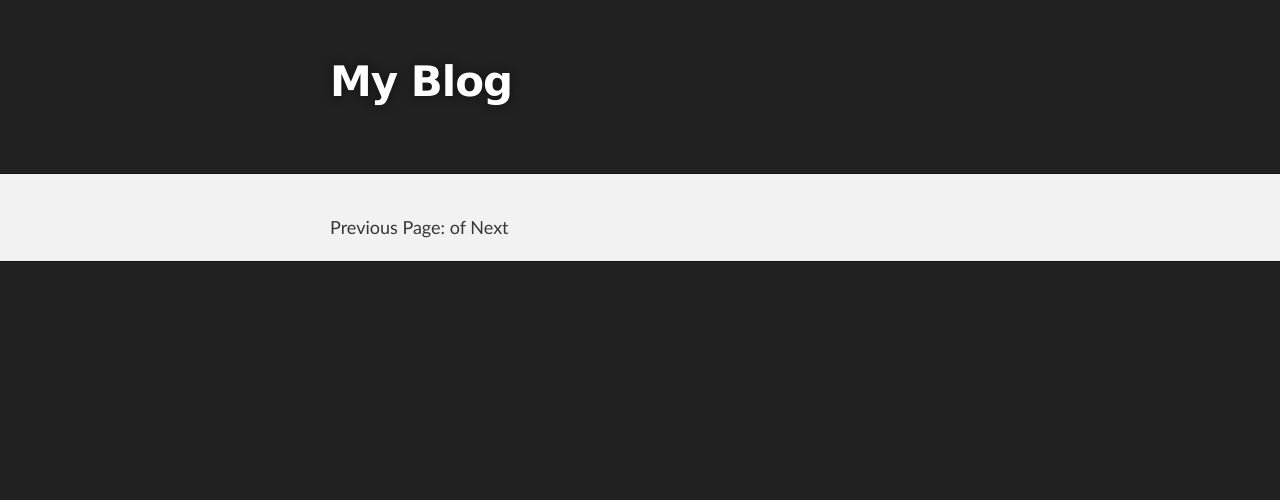
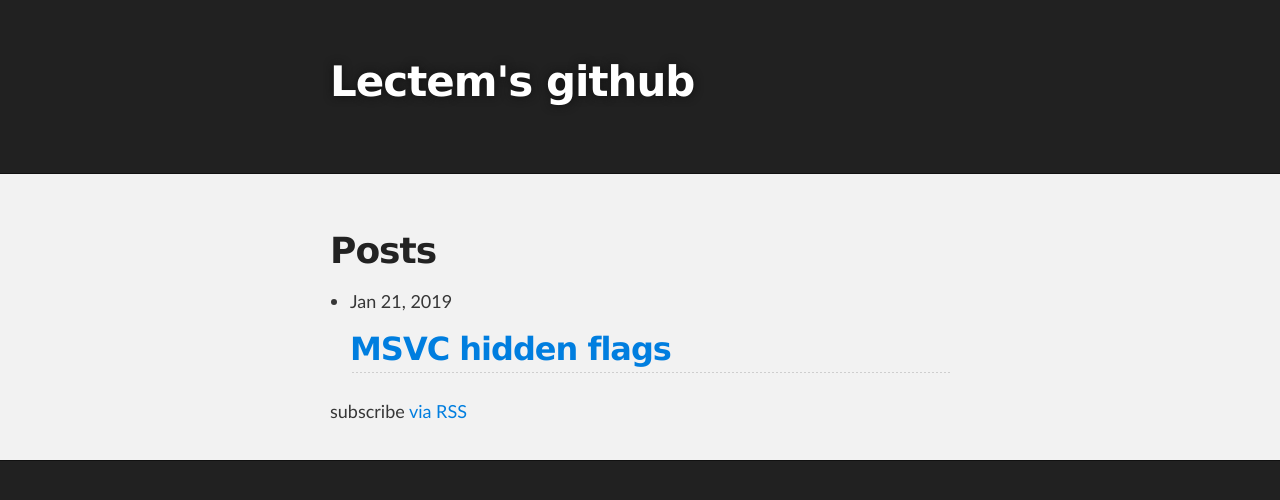
Before and after one commit to Lectem/lectem.github.io, a Jekyll site: the page built from index.html, in a window 1280 px wide. Shown: the top 500 px of the page. Built offline with Jekyll 4.4.1, drawn with Linux system fonts in a browser that asks for light colours.

Commit message:
default index html

```diff
--- a/index.html
+++ b/index.html
@@ -1,34 +1,23 @@
 ---
 layout: default
-title: My Blog
 ---
 
-<!-- This loops through the paginated posts -->
-{% for post in paginator.posts %}
-  <h1><a href="{{ post.url }}">{{ post.title }}</a></h1>
-  <p class="author">
-    <span class="date">{{ post.date }}</span>
-  </p>
-  <div class="content">
-    {{ post.content }}
-  </div>
-{% endfor %}
+<div class="home">
 
-<!-- Pagination links -->
-<div class="pagination">
-  {% if paginator.previous_page %}
-    <a href="{{ paginator.previous_page_path }}" class="previous">
-      Previous
-    </a>
-  {% else %}
-    <span class="previous">Previous</span>
-  {% endif %}
-  <span class="page_number ">
-    Page: {{ paginator.page }} of {{ paginator.total_pages }}
-  </span>
-  {% if paginator.next_page %}
-    <a href="{{ paginator.next_page_path }}" class="next">Next</a>
-  {% else %}
-    <span class="next ">Next</span>
-  {% endif %}
+  <h1 class="page-heading">Posts</h1>
+
+  <ul class="post-list">
+    {% for post in site.posts %}
+      <li>
+        <span class="post-meta">{{ post.date | date: "%b %-d, %Y" }}</span>
+
+        <h2>
+          <a class="post-link" href="{{ post.url | prepend: site.baseurl }}">{{ post.title }}</a>
+        </h2>
+      </li>
+    {% endfor %}
+  </ul>
+
+  <p class="rss-subscribe">subscribe <a href="{{ "/feed.xml" | prepend: site.baseurl }}">via RSS</a></p>
+
 </div>
```
